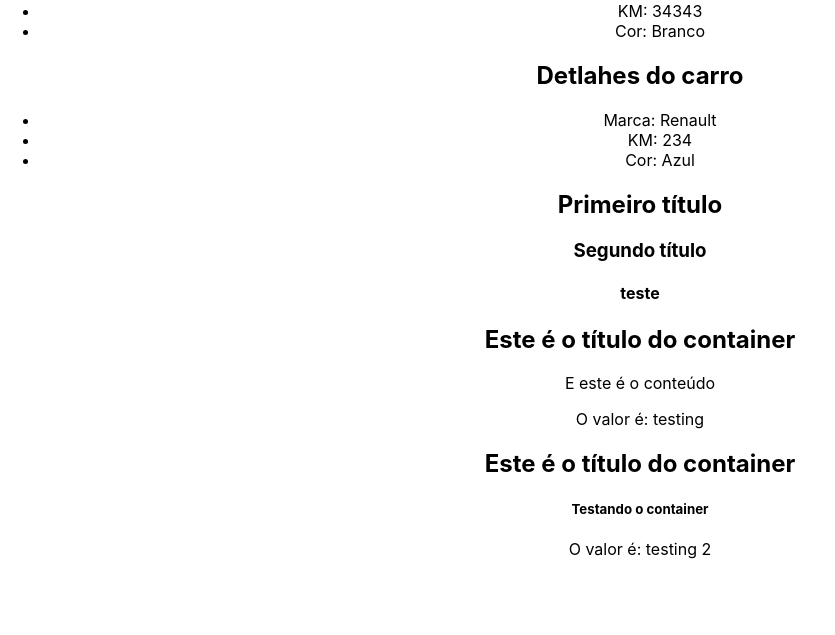
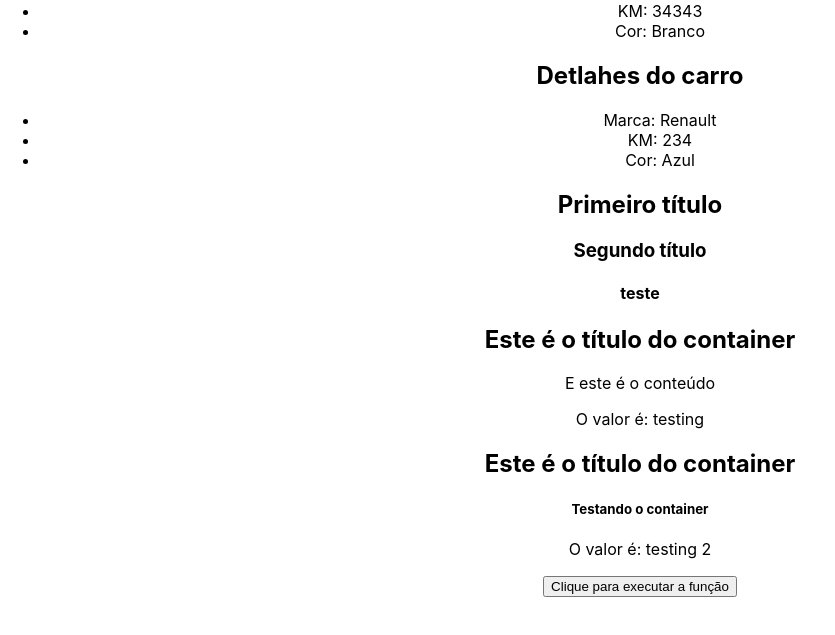
Before and after one commit to OlivioNeto/Curso_React_Udemy, a React (Create React App) app in the folder Modulo3/avancando/: page / in a window 1280 px wide. Shown: the part 2365-3000 px from the top of the page, without its empty margins (0-835 px from the left). Built offline with nearby package versions, Linux system fonts and the light colour scheme.

Commit message:
Executando um componente filho através da prop pai

```diff
--- a/Modulo3/avancando/src/App.js
+++ b/Modulo3/avancando/src/App.js
@@ -9,6 +9,7 @@
 import CarDetails from './components/CarDetails';
 import Fragmento from './components/Fragmento';
 import Container from './components/Container';
+import ExecuteFunction from './components/ExecuteFunction';
 
 function App() {
 
@@ -19,7 +20,11 @@
     {id:1, brand: "Ferrari", color: "Amarela", newCar: true, km:0},
     {id:2, brand: "KIA", color: "Branco", newCar: false, km:34343},
     {id:3, brand: "Renault", color: "Azul", newCar: false, km:234}
-  ]
+  ];
+
+  function showMessage(){
+    console.log("Evento do componente pai!");
+  }
 
   return (
     <div className="App">
@@ -50,6 +55,7 @@
       {/* loop em array de objetos */}
       {cars.map((car) =>(
         <CarDetails
+          key={car.id}
           brand={car.brand}
           color={car.color}
           km={car.km}
@@ -65,6 +71,8 @@
       <Container myValue="testing 2">
         <h5>Testando o container</h5>
       </Container>
+      {/* executar função */}
+      <ExecuteFunction myFunction={showMessage} />
     </div>
   );
 }
--- /dev/null
+++ b/Modulo3/avancando/src/components/ExecuteFunction.js
@@ -0,0 +1,9 @@
+const ExecuteFunction = ({myFunction}) => {
+  return (
+    <div>
+        <button onClick={myFunction}>Clique para executar a função</button>
+    </div>
+  )
+}
+
+export default ExecuteFunction
```
